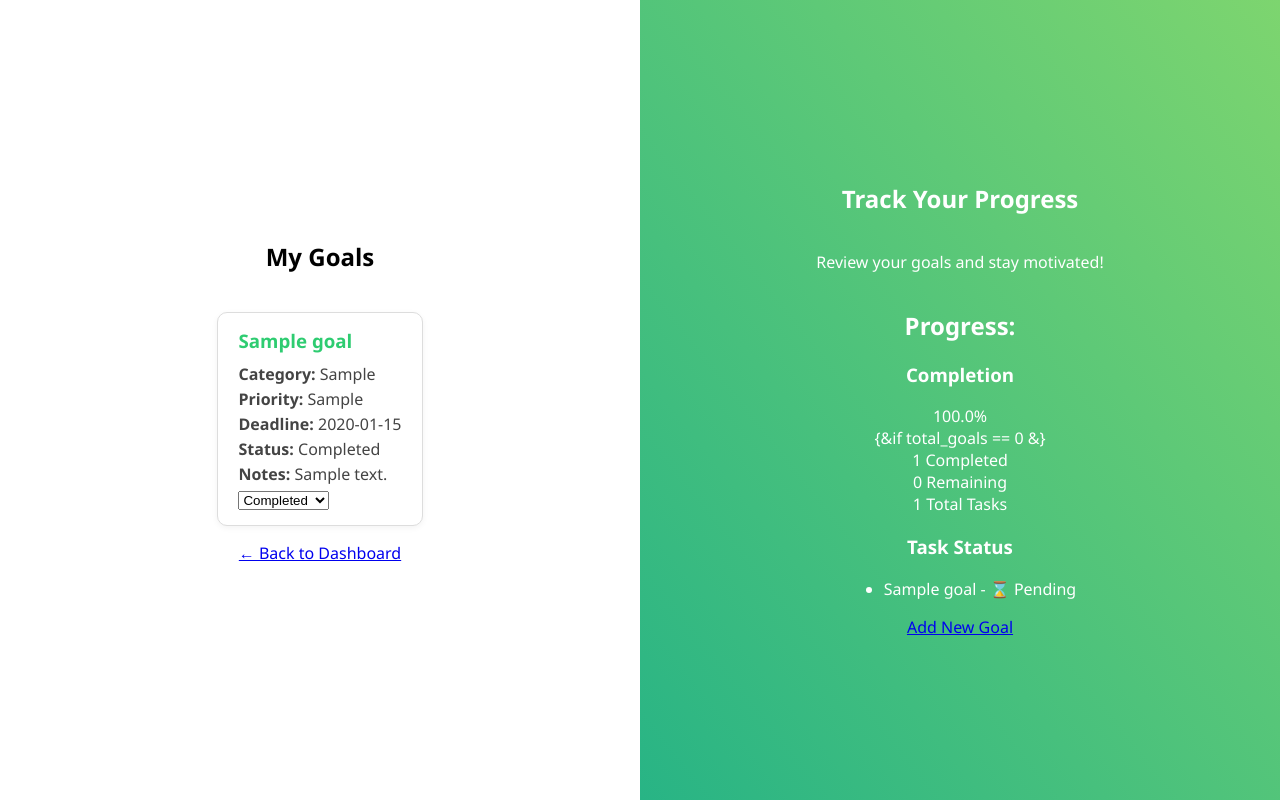
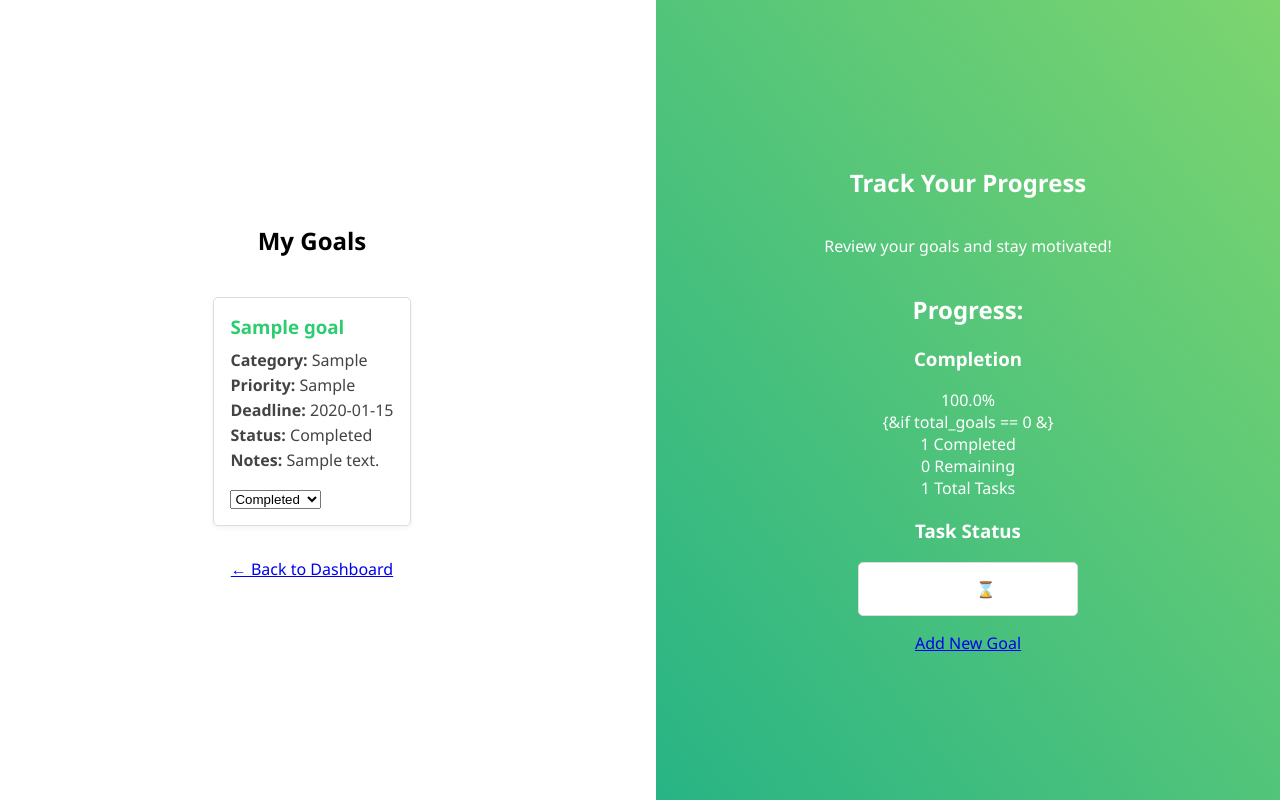
Before and after one commit to RifatC2002/HealthLens, a Flask app: page /goals/ in a window 1280 px wide. Run offline with Flask 3, Linux system fonts and the light colour scheme; a user stored in the database is signed in; tables that the repository leaves empty hold one stand-in row (values such as "Sample post").

Commit message:
Update styles.css

```diff
--- a/static/css/styles.css
+++ b/static/css/styles.css
@@ -185,3 +185,55 @@ body {
         max-width: 90%;
     }
 }
+.task-form {
+    background: #f4f4f4;
+    padding: 20px;
+    border-radius: 5px;
+    margin-bottom: 20px;
+}
+.task-list {
+    list-style: none;
+    padding: 0;
+}
+.task-item {
+    background: #fff;
+    border: 1px solid #ddd;
+    padding: 15px;
+    margin-bottom: 10px;
+    border-radius: 5px;
+    display: flex;
+    justify-content: space-between;
+    align-items: center;
+}
+.task-info {
+    flex: 1;
+}
+.task-actions {
+    display: flex;
+    gap: 10px;
+}
+.status-not-started {
+    color: #dc3545;
+}
+.status-in-progress {
+    color: #ffc107;
+}
+.status-completed {
+    color:  #2ecc71;
+}
+
+
+.container {
+    display: flex;
+    gap: 2rem;
+}
+.goal-card {
+    border: 1px solid #ddd;
+    padding: 1rem;
+    margin-bottom: 1rem;
+    border-radius: 5px;
+}
+.priority-high { color: #dc3545; font-weight: bold; }
+.priority-medium { color: #ffc107; }
+.priority-low { color: #28a745; }
+.task-actions { margin-top: 1rem; }
```
